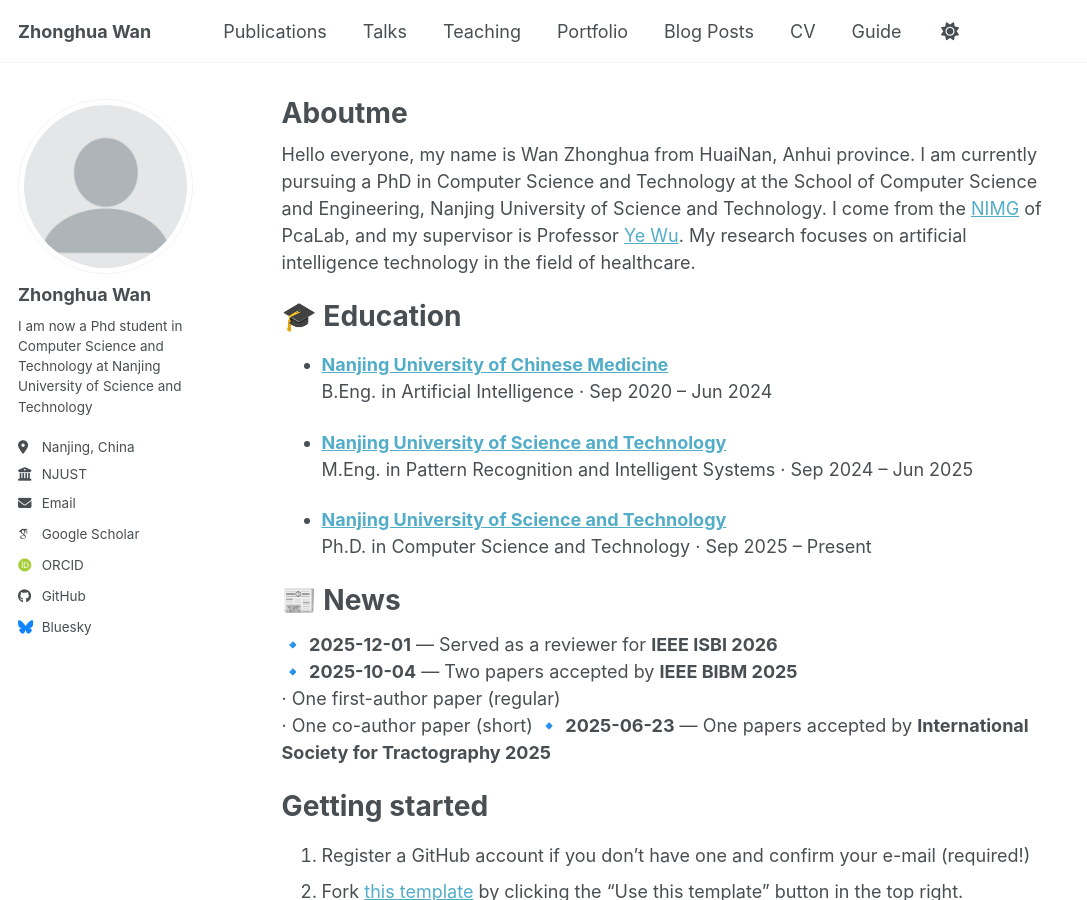
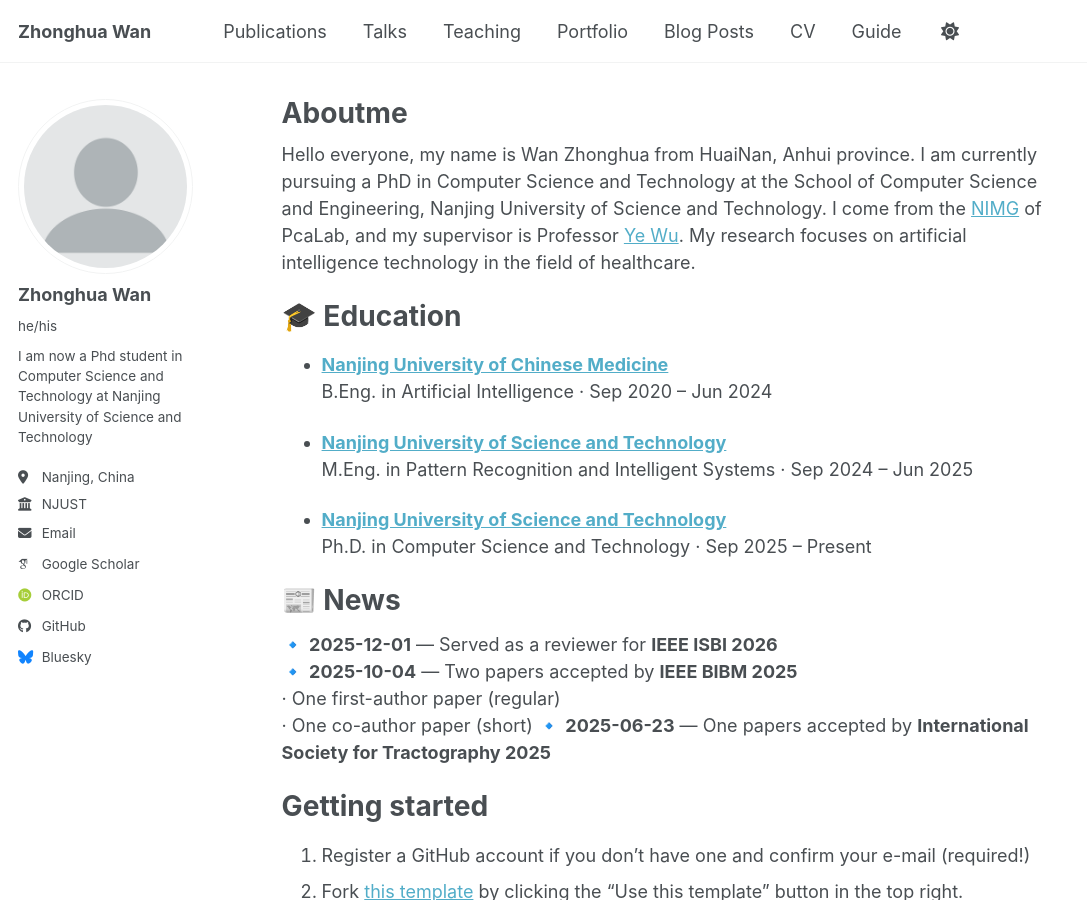
Before and after one commit to WanZhonghua/WanZhonghua.github.io, a Jekyll site: the page built from _pages/about.md, in a window 1280 px wide and 900 px high. Shown: the whole window, without its empty margins (0-1087 px from the left). Built offline with Jekyll 4.4.1, drawn with Linux system fonts in a browser that asks for light colours; some web fonts are replaced; a script bundle is joined from its source files by our own code; library files that are not in the unit come from our copies.

Commit message:
Update _config.yml

```diff
--- a/_config.yml
+++ b/_config.yml
@@ -25,7 +25,7 @@ author:
   # Biographic information
   avatar           : "profile.png"
   name             : "Zhonghua Wan"
-  pronouns         : # example: "she/her"
+  pronouns         : "he/his"
   bio              : "I am now a Phd student in Computer Science and Technology at Nanjing University of Science and Technology"
   location         : "Nanjing, China"
   employer         : "NJUST"
```
